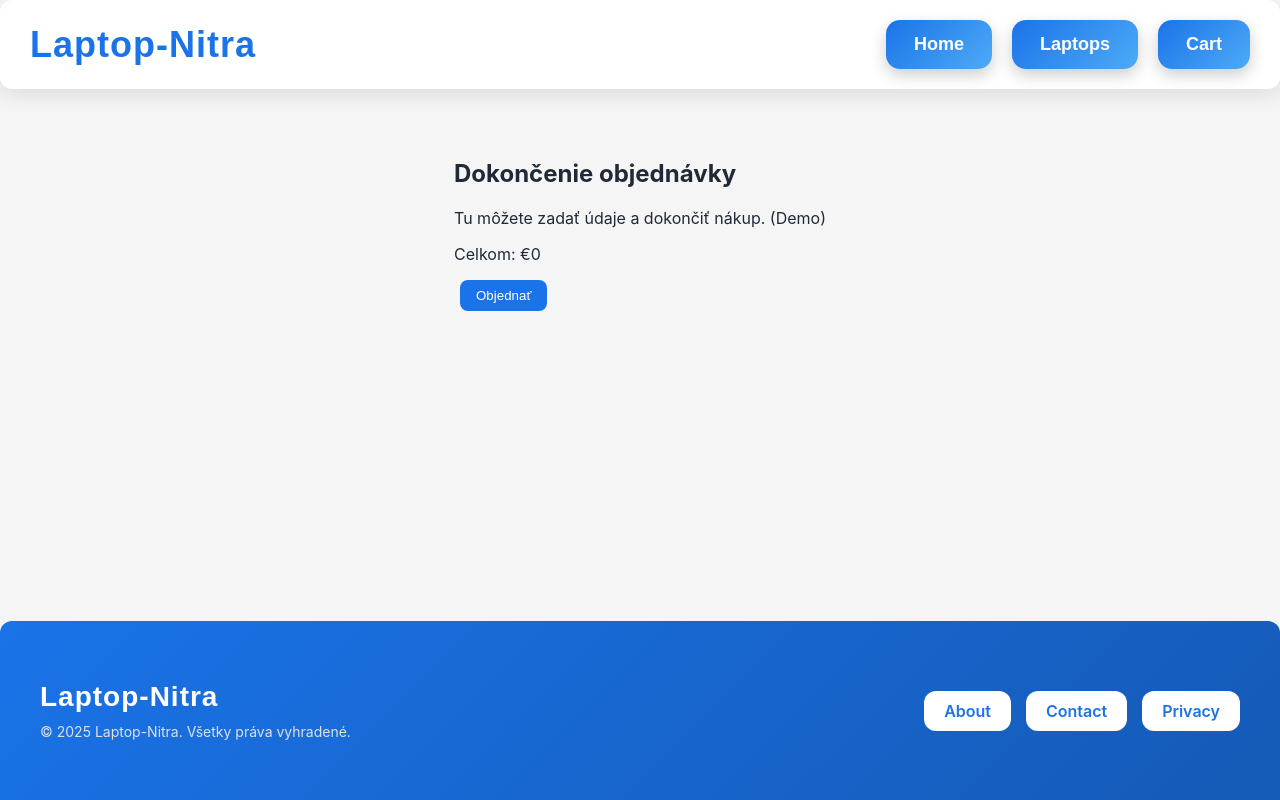
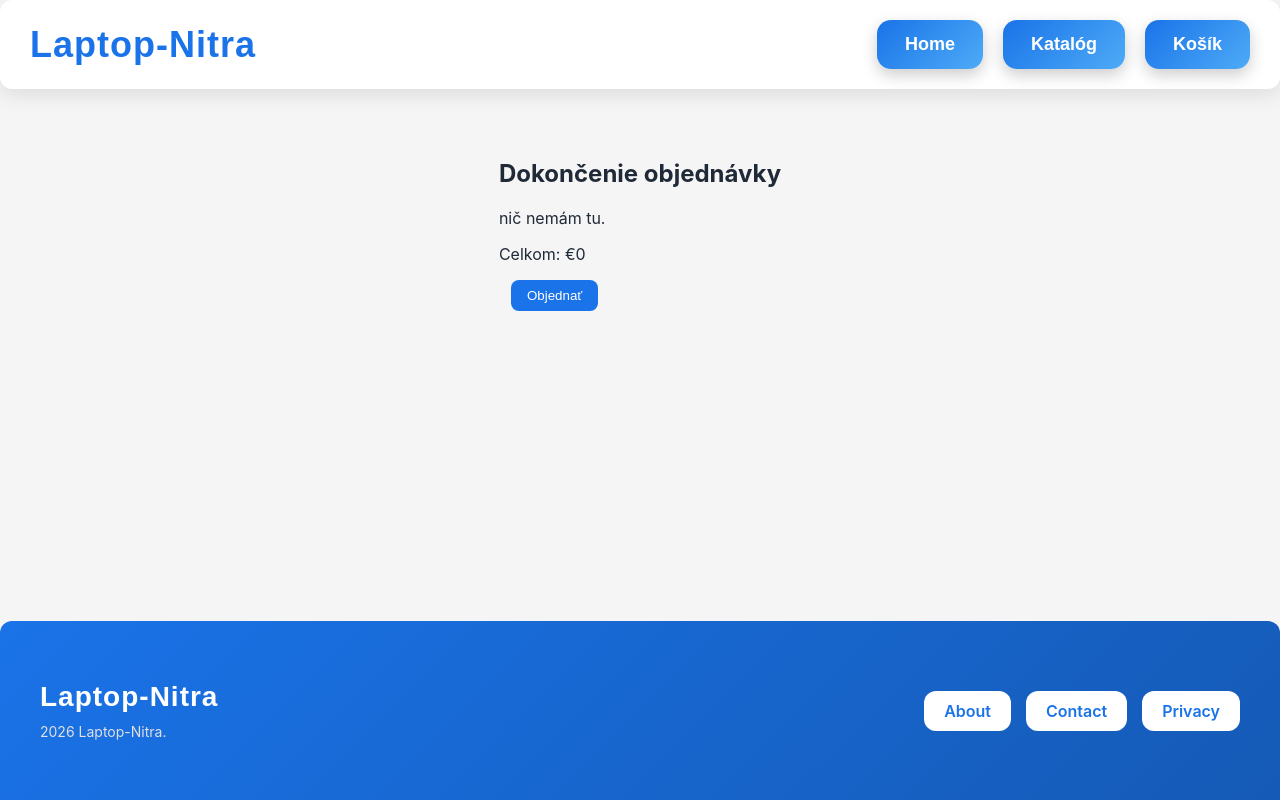
Before and after one commit to nnnpppxxx/vue-project, a Vue app: page /checkout in a window 1280 px wide. Built offline with nearby package versions, Linux system fonts and the light colour scheme.

Commit message:
add a new cart

```diff
--- a/src/assets/style.css
+++ b/src/assets/style.css
@@ -97,7 +97,7 @@ button {
   color: white;
   font-weight: 500;
   transition: background 0.2s, transform 0.2s;
-  margin-left: 6px;
+  margin-left: 12px;
 }
 button:hover {
   background: var(--accent-dark);
--- a/src/components/ProductCard.vue
+++ b/src/components/ProductCard.vue
@@ -6,8 +6,8 @@
     <div class="row">
       <div class="price">€{{ product.price }}</div>
       <div class="buttons">
-        <button @click="viewDetails">Podrobnosti</button>
-        <button @click="addToCart">Pridať do košíka</button>
+        <button @click="viewDetails" class="btn-secondary">Podrobnosti</button>
+        <button @click="addToCart" class="btn-primary">Pridať do košíka</button>
       </div>
     </div>
   </div>
--- a/src/components/ProductList.vue
+++ b/src/components/ProductList.vue
@@ -12,16 +12,22 @@
 <script>
 import ProductCard from "./ProductCard.vue";
 import { useProductsStore } from "../store/products";
+import { useRouter } from "vue-router";
 
 export default {
   name: "ProductList",
   components: { ProductCard },
   setup() {
     const store = useProductsStore();
+    const router = useRouter();
     return {
       products: store.products,
-      addToCart: (product) => store.addToCart(product),
+      addToCart: (product) => {
+        store.addToCart(product);
+        router.push('/cart');
+      },
     };
   },
+
 };
 </script>
--- a/src/components/SiteFooter.vue
+++ b/src/components/SiteFooter.vue
@@ -3,7 +3,7 @@
     <div class="footer-content container">
       <div class="footer-left">
         <div class="logo">Laptop-Nitra</div>
-        <p>© 2025 Laptop-Nitra. Všetky práva vyhradené.</p>
+        <p>2026 Laptop-Nitra.</p>
       </div>
       <div class="footer-right">
         <a href="#" class="footer-link">About</a>
--- a/src/components/SiteHeader.vue
+++ b/src/components/SiteHeader.vue
@@ -3,8 +3,8 @@
     <div class="logo">Laptop-Nitra</div>
     <nav class="nav">
       <router-link to="/" class="nav-btn">Home</router-link>
-      <router-link to="/products" class="nav-btn">Laptops</router-link>
-      <router-link to="/cart" class="nav-btn">Cart</router-link>
+      <router-link to="/products" class="nav-btn">Katalóg</router-link>
+      <router-link to="/cart" class="nav-btn">Košík</router-link>
     </nav>
   </header>
 </template>
--- a/src/views/Checkout.vue
+++ b/src/views/Checkout.vue
@@ -1,7 +1,7 @@
 <template>
 <div>
 <h2>Dokončenie objednávky</h2>
-<p>Tu môžete zadať údaje a dokončiť nákup. (Demo)</p>
+<p>nič nemám tu.</p>
 <div class="checkout-box">
 <p>Celkom: €{{ total }}</p>
 <button @click="placeOrder">Objednať</button>
@@ -13,13 +13,11 @@
 <script>
 import { useProductsStore } from '../store/products'
 
-
 export default {
 name: 'Checkout',
 computed: { total() { return useProductsStore().cartTotal } },
 methods: {
 placeOrder() {
-alert('Objednávka odoslaná (demo)')
 useProductsStore().clearCart()
 this.$router.push('/')
 }
```
